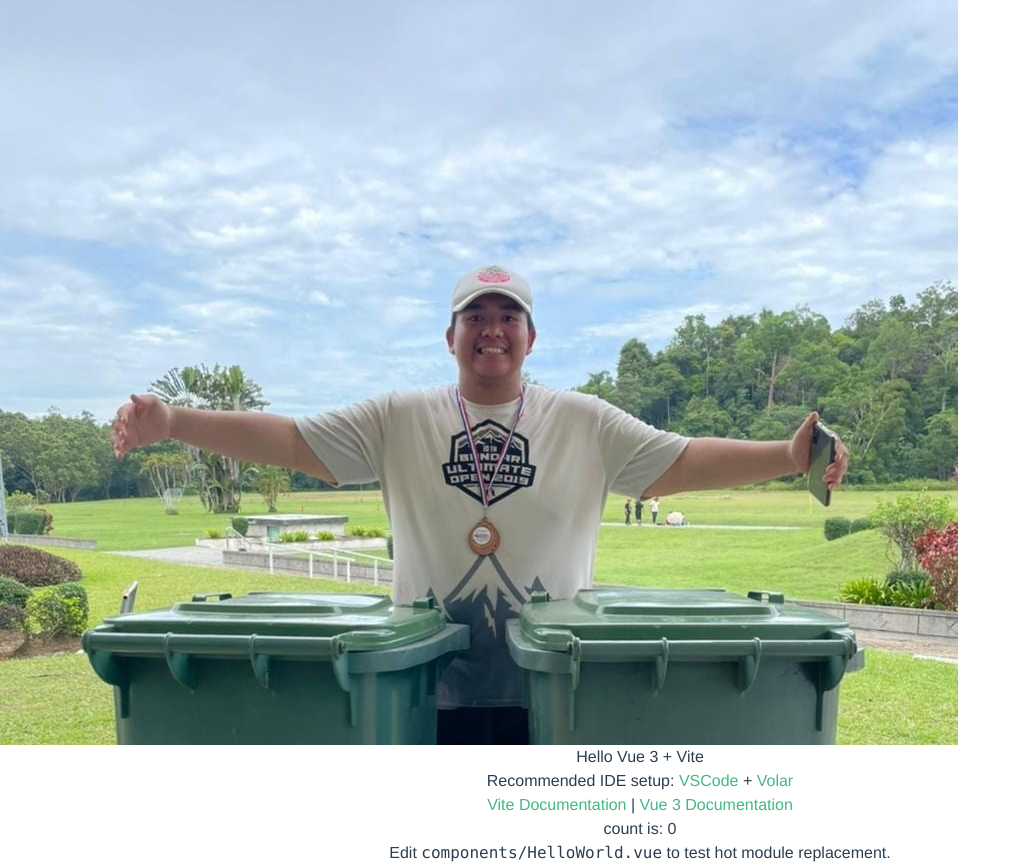
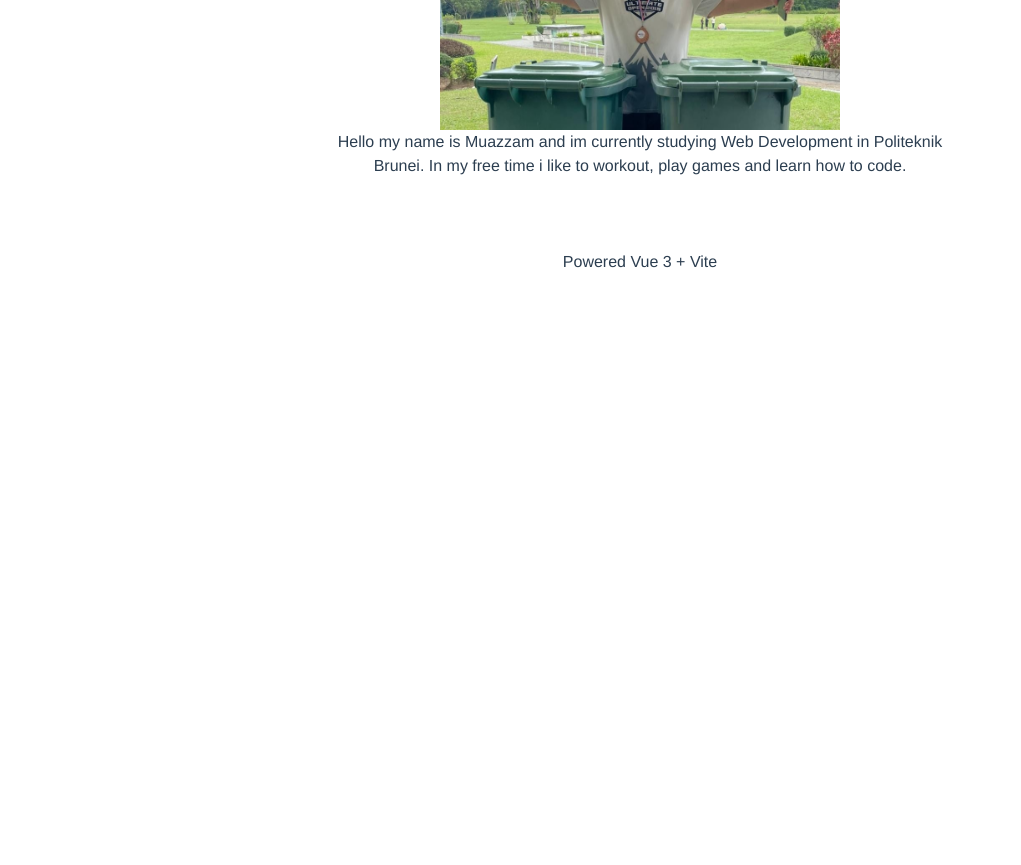
Before and after one commit to Zammu-max/wadt-as3, a Vue app: page / in a window 1280 px wide. Shown: the part 280-1145 px from the top of the page, without its empty margins (0-1021 px from the left). After the commit the page ends 800 px from the top, so only its background shows below. Built offline with nearby package versions, Linux system fonts and the light colour scheme.

Commit message:
description added

```diff
--- a/src/App.vue
+++ b/src/App.vue
@@ -5,9 +5,11 @@ import HelloWorld from './components/HelloWorld.vue'
 </script>
 
 <template>
-  <img alt="Vue logo" src="./assets/logo.png" />
-  <img src="./assets/img1.jpeg" alt="authors with friends">
-  <HelloWorld msg="Hello Vue 3 + Vite" />
+  <!-- <img alt="Vue logo" src="./assets/logo.png" /> -->
+  <img id="imgOne" src="./assets/img1.jpeg" alt="authors with friends">
+  <p id="desc">Hello my name is Muazzam and im currently studying Web Development in Politeknik Brunei. In my free time i like to workout, play games and learn how to code. </p>
+  <br><br><br>
+  <HelloWorld msg="Powered Vue 3 + Vite" />
 </template>
 
 <style>
@@ -19,4 +21,17 @@ import HelloWorld from './components/HelloWorld.vue'
   color: #2c3e50;
   margin-top: 60px;
 }
+
+#imgOne{
+  margin-left: auto;
+  margin-right: auto;
+  width: 400px;
+  height: 350px;
+}
+
+#desc{
+  margin-left: auto;
+  margin-right: auto;
+  width: 50%;
+}
 </style>
--- a/src/components/HelloWorld.vue
+++ b/src/components/HelloWorld.vue
@@ -11,26 +11,28 @@ const count = ref(0)
 <template>
   <h1>{{ msg }}</h1>
 
-  <p>
+  <!-- <p>
     Recommended IDE setup:
     <a href="https://code.visualstudio.com/" target="_blank">VSCode</a>
     +
     <a href="https://github.com/johnsoncodehk/volar" target="_blank">Volar</a>
-  </p>
+  </p> -->
 
-  <p>
+  <!-- <p>
     <a href="https://vitejs.dev/guide/features.html" target="_blank">
       Vite Documentation
     </a>
     |
     <a href="https://v3.vuejs.org/" target="_blank">Vue 3 Documentation</a>
-  </p>
+  </p> -->
 
-  <button type="button" @click="count++">count is: {{ count }}</button>
+  <!-- <button type="button" @click="count++">count is: {{ count }}</button>
   <p>
     Edit
     <code>components/HelloWorld.vue</code> to test hot module replacement.
-  </p>
+  </p> -->
+
+
 </template>
 
 <style scoped>
```
